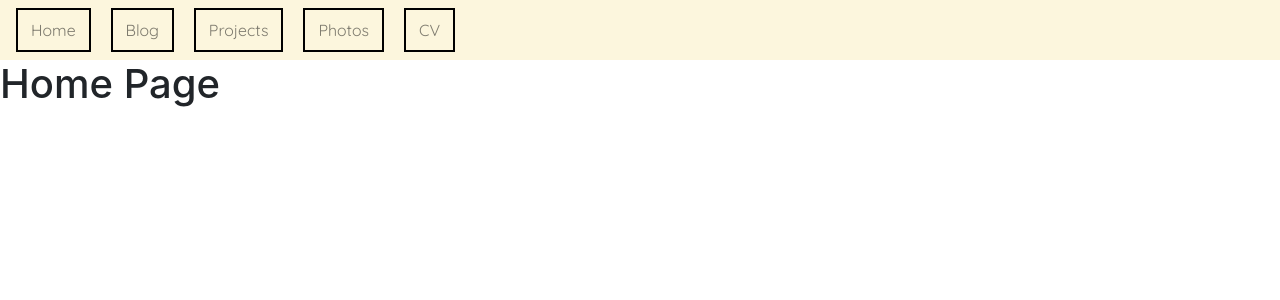
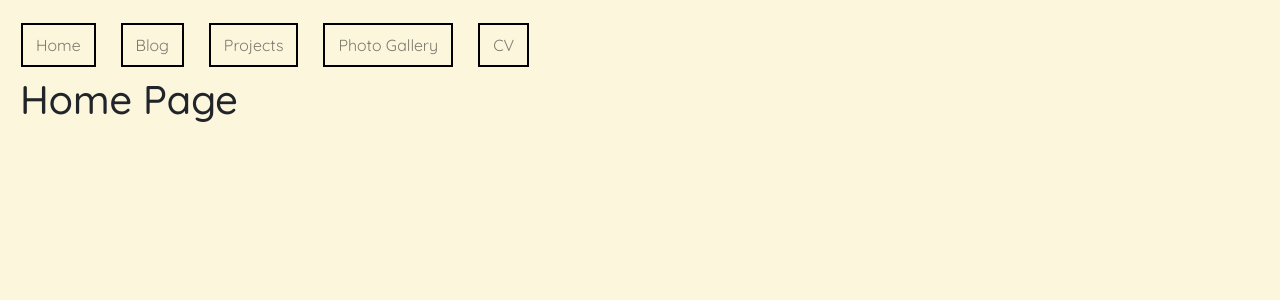
Before and after one commit to AlexSmith11/website-blog, a React (Create React App) app: page /main in a window 1280 px wide. Shown: the top 300 px of the page. Built offline with nearby package versions, Linux system fonts and the light colour scheme.

Commit message:
added global fonts and basic asthetics

```diff
--- a/public/index.html
+++ b/public/index.html
@@ -39,5 +39,6 @@
       To begin the development, run `npm start` or `yarn start`.
       To create a production bundle, use `npm run build` or `yarn build`.
     -->
+    <body style="background-color: rgb(252, 246, 221);"></body>
   </body>
 </html>
--- a/src/components/navbar.jsx
+++ b/src/components/navbar.jsx
@@ -26,7 +26,7 @@ class TopNav extends Component {
             </div>
             <div className='navbutton'>
               <Nav.Link as={Link} to='photos'>
-                Photos
+                Photo Gallery
               </Nav.Link>
             </div>
             <div className='navbutton'>
--- a/src/pages/main.jsx
+++ b/src/pages/main.jsx
@@ -1,5 +1,6 @@
 import React, { Component } from 'react';
 import { useRouteMatch } from 'react-router-dom';
+import '../styles/styles.css';
 
 /**
  * Main page
@@ -7,7 +8,11 @@ import { useRouteMatch } from 'react-router-dom';
 const Main = () => {
   let match = useRouteMatch;
 
-  return <h1>Home Page</h1>;
+  return (
+    <div className='homeTitle'>
+      <h1>Home Page</h1>
+    </div>
+  );
 };
 
 export default Main;
--- a/src/styles/navbar.css
+++ b/src/styles/navbar.css
@@ -3,7 +3,9 @@
   border: 2px solid black;
   padding-right: 5px;
   padding-left: 5px;
+  margin-left: 5px;
   margin-right: 20px;
+  margin-top: 15px;
   font-family: Quicksand;
 }
 
--- /dev/null
+++ b/src/styles/styles.css
@@ -0,0 +1,7 @@
+h1 {
+  font-family: Quicksand;
+}
+
+.homeTitle {
+  margin-left: 20px;
+}
```
Also changed, not shown: 1 other file (tests, documents, lock files or other folders).
